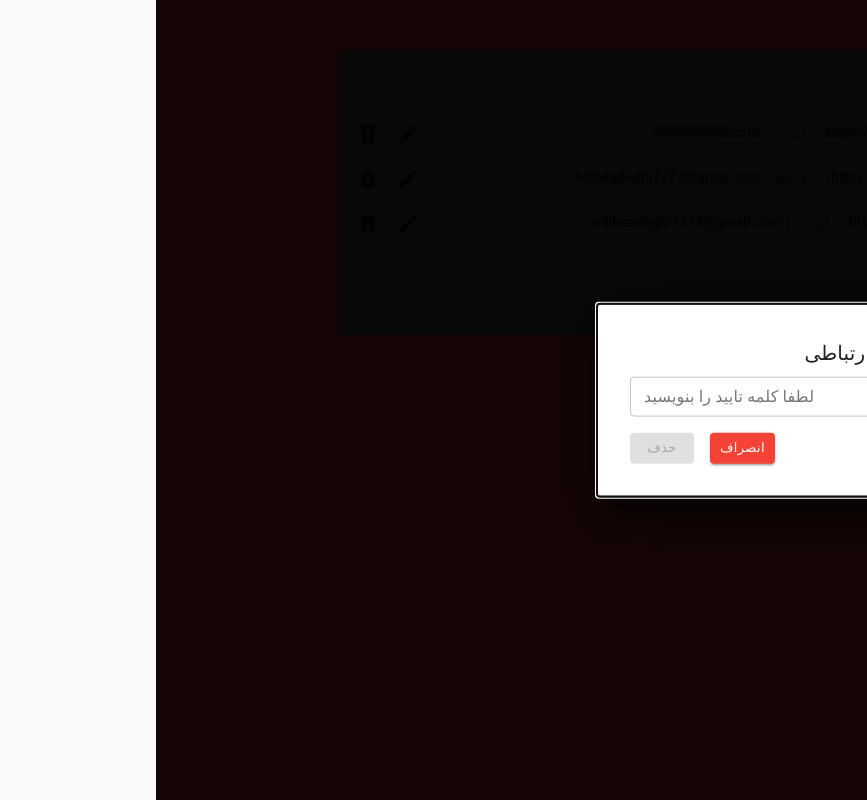
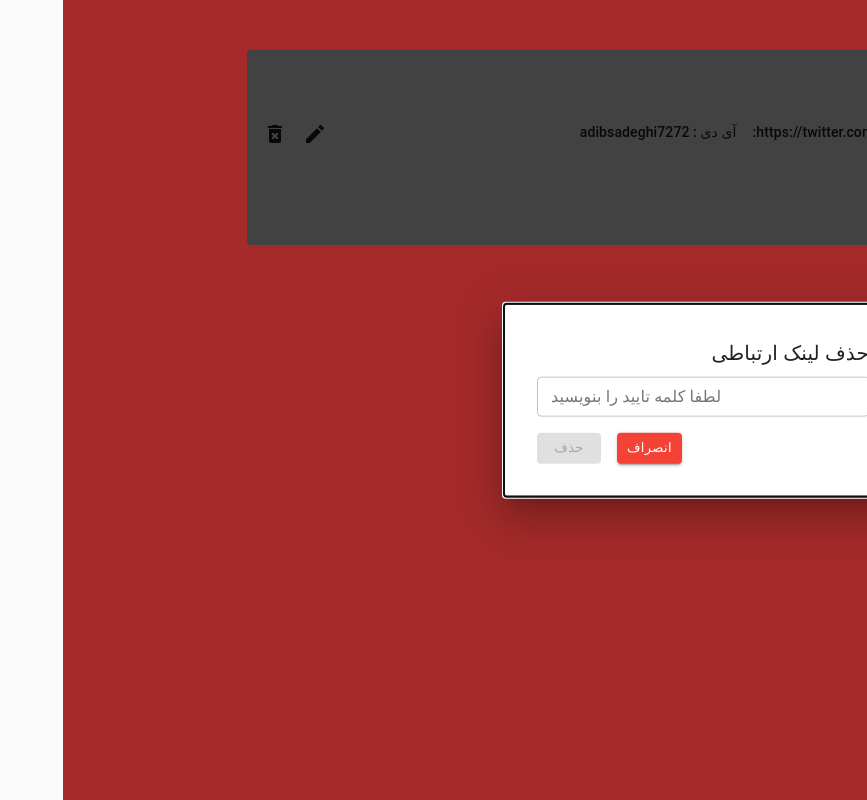
Before and after one commit to adibsadeghi1993/social-react-typescript, a React (Create React App) app: page / in a window 1280 px wide. Both pictures are taken after a click on the element 212 px from the left and 141 px from the top of the page. Shown: the whole page, without its empty margins (413-1280 px from the left). Built offline with nearby package versions, Linux system fonts and the light colour scheme; data requests are answered from the project's data file; what jss-rtl would draw is missing.

Commit message:
bug of delete was solved

```diff
--- a/db.json
+++ b/db.json
@@ -1,22 +1,10 @@
 {
   "socials": [
     {
-      "social_type": "instagram",
-      "social_link": "https://twitter.com/mhosseintahe",
-      "social_id": "555555555l.com",
-      "id": 1
-    },
-    {
-      "social_type": "facebook",
-      "social_link": "https://twitter.com/mhosseintahe",
-      "social_id": "adibsadeghi7272@gmail.com",
-      "id": 2
-    },
-    {
       "social_type": "twitter",
       "social_link": "https://twitter.com/mhosseintahe",
-      "social_id": "adibsadeghi7272@gmail.com",
-      "id": 3
+      "social_id": "adibsadeghi7272",
+      "id": 4
     }
   ]
 }
--- a/src/components/UserLinks.tsx
+++ b/src/components/UserLinks.tsx
@@ -1,118 +1,171 @@
 import { Box, Typography } from "@mui/material";
-import React, { useEffect ,useState} from "react";
+import React, { useEffect, useState } from "react";
 import TextField from "@material-ui/core/TextField";
 import { useDispatch } from "react-redux";
 import { useSelector } from "../hooks/useTypesSelector";
 import { deleteSocialAction, getUserContacts } from "../redux/actions/actions";
-import DeleteForeverIcon from '@mui/icons-material/DeleteForever';
-import EditIcon from '@mui/icons-material/Edit';
-import { yellow, red } from '@mui/material/colors';
+import DeleteForeverIcon from "@mui/icons-material/DeleteForever";
+import EditIcon from "@mui/icons-material/Edit";
+import { yellow, red } from "@mui/material/colors";
 
-import Button from '@mui/material/Button';
+import Button from "@mui/material/Button";
 
-import Modal from '@mui/material/Modal';
+import Modal from "@mui/material/Modal";
+import { idText } from "typescript";
+
+interface Props {
+  setIsEdit: React.Dispatch<React.SetStateAction<Boolean>>;
+  setEditSocial: React.Dispatch<React.SetStateAction<string>>;
+  setIsShow: any;
+}
+
+const UserLinks = ({ setIsEdit, setEditSocial, setIsShow }: Props) => {
+  const dispatch = useDispatch();
+  const [openModal, setOpenModal] = useState(false);
+  const [deleteSocialId, setDeleteSocialId] = useState<string| null>(null);
+  const [confirmDelete, setConfirmDelete] = useState("");
+
+  const handleClose = () => setOpenModal(false);
+  const state = useSelector((state) => state.socials);
+  console.log(state);
+
+  useEffect(() => {
+    dispatch(getUserContacts());
+  }, []);
+
+  const openModalHandler = (id:any) => {
+    setOpenModal(true);
+    setDeleteSocialId(id)
+
+  };
+  const deleteSocialHandler = () => {
+
+    dispatch(deleteSocialAction(deleteSocialId!));
+    setOpenModal(false);
+    setConfirmDelete("");
+  };
+
+  const editHandler = (id: any) => {
+    setIsEdit(true);
+    setEditSocial(id);
+    setIsShow(true);
+  };
 
 
 
+  return (
+    <div>
+      {state.socials && (
+        <div>
+          {state.socials.map((item) => {
+            return (
+              <Box
+                sx={{ display: "flex", mt: 2, justifyContent: "space-between" }}
+                key={item.id}
+              >
+                <Box sx={{ display: "flex" }}>
+                  <Typography variant="subtitle2">
+                    راه ارتباطی : {item.social_type}
+                  </Typography>
+                  <Typography mr={2} variant="subtitle2">
 
-interface Props {
-  setIsEdit: React.Dispatch<React.SetStateAction<Boolean>>
-  setEditSocial:React.Dispatch<React.SetStateAction<string>>
-  setIsShow:any
-}
-
-const UserLinks = ({setIsEdit,setEditSocial,setIsShow}: Props) => {
-  const dispatch = useDispatch();
-  const [openModal, setOpenModal] = useState(false);
-  const [confirmDelete, setConfirmDelete] = useState("")
-
-  const handleClose = () => setOpenModal(false);
-  const state = useSelector((state) => state.socials);
-console.log(state)
-
-  useEffect(() => {
-      dispatch(getUserContacts())
-  }, []);
-
-  const openModalHandler=()=>{
-    setOpenModal(true);
-
-  }
-  const deleteSocialHandler=(id:string)=>{
-    dispatch(deleteSocialAction(id))
-    setOpenModal(false)
-    setConfirmDelete("")
-  }
-
-  const editHandler=(id:any)=>{
-    setIsEdit(true)
-    setEditSocial(id)
-    setIsShow(true)
-  }
-
-
-  return <div>
-      {state.socials && <div>
-          { state.socials.map((item)=>{
-               return <Box sx={{display:"flex",mt:2, justifyContent: 'space-between'}} key={item.id}>
-                   <Box sx={{display:"flex"}}>
-                   <Typography variant="subtitle2">راه ارتباطی : {item.social_type}</Typography>
-                   <Typography mr={2} variant="subtitle2"> لینک : {item.social_link}:</Typography>
-                   <Typography mr={2}  variant="subtitle2">آی دی : {item.social_id}</Typography>
+                    لینک : {item.social_link}:
+                  </Typography>
+                  <Typography mr={2} variant="subtitle2">
+                    آی دی : {item.social_id}
+                  </Typography>
                 </Box>
                 <Box>
-                   <Box component="span" onClick={()=>editHandler(item.id)}><EditIcon/></Box>
-                       <Box onClick={openModalHandler} component="span" sx={{mr:2}}><DeleteForeverIcon/></Box>
+                  <Box component="span" onClick={() => editHandler(item.id)}>
+                    <EditIcon />
+                  </Box>
+                  <Box
+                    onClick={()=>openModalHandler(item.id)}
+                    component="span"
+                    sx={{ mr: 2 }}
 
+                  >
+                    <DeleteForeverIcon />
+                  </Box>
                 </Box>
                 <Modal
                   open={openModal}
+                  hideBackdrop={true}
                   onClose={handleClose}
                   aria-labelledby="modal-modal-title"
                   aria-describedby="modal-modal-description"
                 >
-        <Box sx={{
-  position: 'absolute',
-  top: '50%',
-  left: '50%',
-  transform: 'translate(-50%, -50%)',
+                  <Box
+                    sx={{
+                      position: "absolute",
+                      top: "50%",
+                      left: "50%",
+                      transform: "translate(-50%, -50%)",
                       width: 400,
-  bgcolor: 'background.paper',
-  border: '2px solid #000',
+                      bgcolor: "background.paper",
+                      border: "2px solid #000",
                       boxShadow: 24,
                       p: 4,
-}}>
-          <Typography id="modal-modal-title" variant="h6" component="h2">
+                    }}
+                  >
+                    <Typography
+                      id="modal-modal-title"
+                      variant="h6"
+                      component="h2"
+                    >
                       حذف لینک ارتباطی
                     </Typography>
-          <Box sx={{ mt: 1}}>
+                    <Box sx={{ mt: 1 }}>
                       <TextField
                         id="name"
                         name="id"
                         label="لطفا کلمه تایید را بنویسید"
                         value={confirmDelete}
-            onChange={(e:any)=>setConfirmDelete(e.target.value)}
-
+                        onChange={(e: any) => setConfirmDelete(e.target.value)}
                         variant="outlined"
-
                         size="small"
                         fullWidth
-
                       />
                     </Box>
-         <Box sx={{display:"flex",justifyContent:"flex-end",mt:2}}>
-         <Button size="small"   sx={{ml:2,backgroundColor:`${red[500]}`}} variant="contained" onClick={handleClose}>انصراف</Button>
-          <Button size="small"  sx={{backgroundColor:`${yellow[500]}`,color:"black"}} onClick={()=>deleteSocialHandler(item.id!)} disabled={confirmDelete==="تایید"?false:true} variant="contained" >حذف</Button>
+                    <Box
+                      sx={{
+                        display: "flex",
+                        justifyContent: "flex-end",
+                        mt: 2,
+                      }}
+                    >
+                      <Button
+                        size="small"
+                        sx={{ ml: 2, backgroundColor: `${red[500]}` }}
+                        variant="contained"
+                        onClick={handleClose}
+                      >
+                        انصراف
+                      </Button>
+                      <Button
+                        size="small"
+                        sx={{
+                          backgroundColor: `${yellow[500]}`,
+                          color: "black",
+                        }}
+                        onClick={ deleteSocialHandler}
+                        disabled={confirmDelete === "تایید" ? false : true}
+                        variant="contained"
+                      >
+                        حذف
+                      </Button>
                     </Box>
                   </Box>
                 </Modal>
-               </Box >
+              </Box>
+            );
           })}
-
-          </div>}
+        </div>
+      )}
 
       <h1>hi</h1>
-  </div>;
+    </div>
+  );
 };
 
 export default UserLinks;
--- a/src/redux/actions/actions.ts
+++ b/src/redux/actions/actions.ts
@@ -57,6 +57,8 @@ export const getUserContacts=()=>{
 }
 
 export const deleteSocialAction=(id:string)=>{
+  console.log(id)
+  console.log(typeof id)
   return async(dispatch:Dispatch)=>{
    try {
        dispatch(requestSocials())
```
Also changed, not shown: src/components/AddNewSocial.tsx (+49 -10 lines), src/components/EditSocial.tsx (+39 -18 lines). Lines whose indentation alone changed are shown as unchanged.
